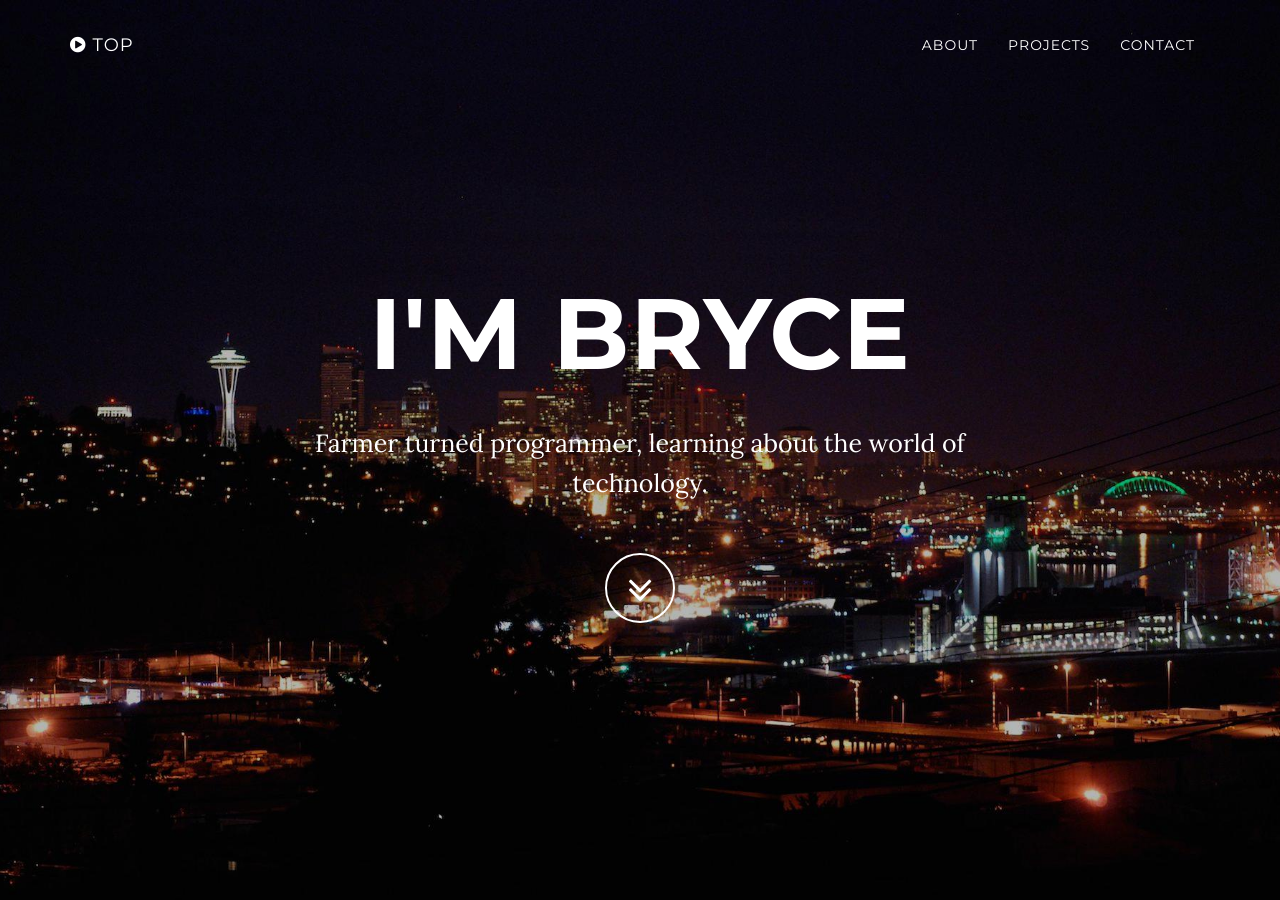
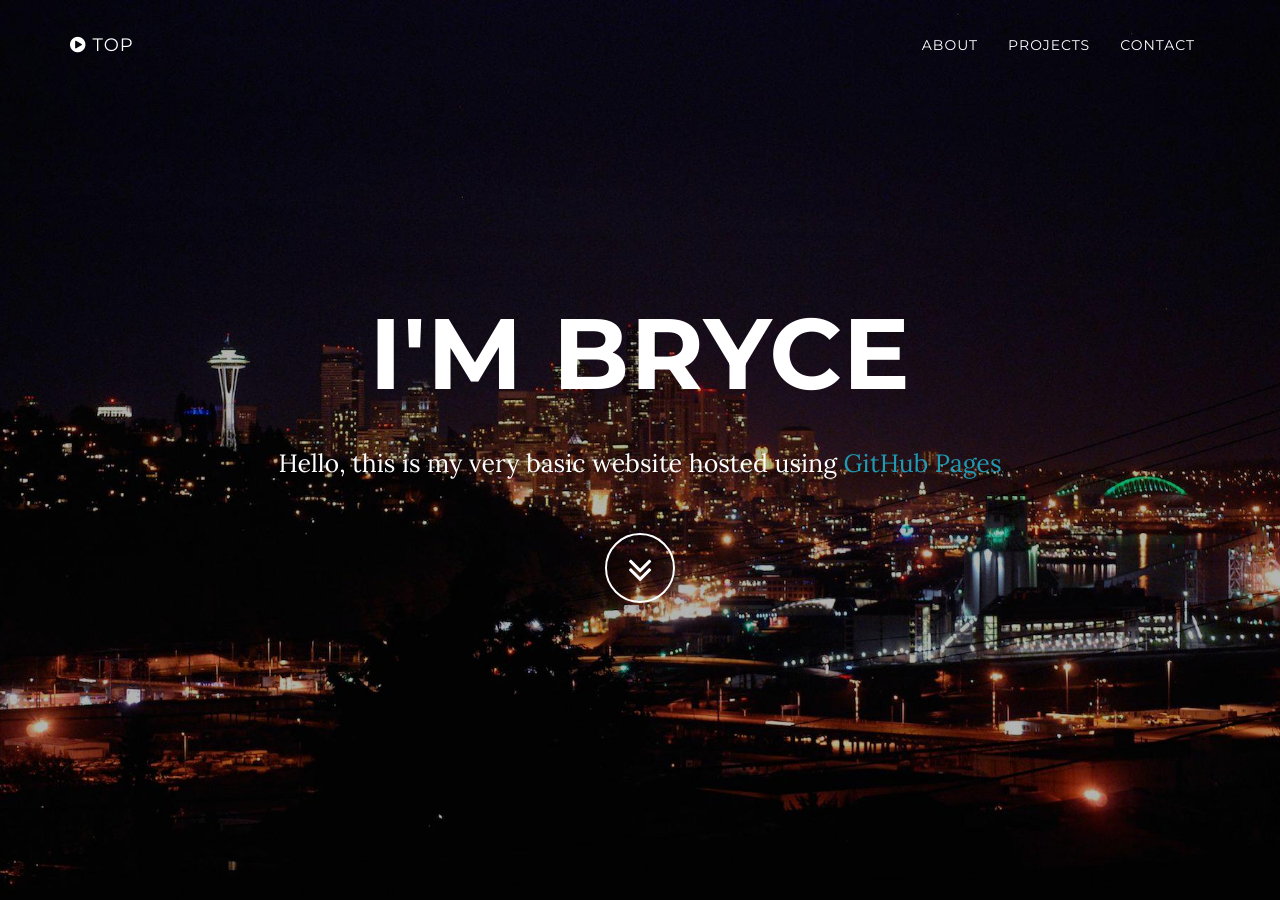
Before and after one commit to bhanderson/imbryce.com, a Jekyll site: the page index.html, which Jekyll copies as it is, in a window 1280 px wide and 900 px high. Built offline with Jekyll 4.4.1, drawn with Linux system fonts in a browser that asks for light colours; some of the changed text lies outside the part shown.

Commit message:
updating

```diff
--- a/index.html
+++ b/index.html
@@ -75,8 +75,8 @@
                 <div class="row">
                     <div class="col-md-8 col-md-offset-2">
                         <h1 class="brand-heading">I'm Bryce</h1>
-					<p class="intro-text">Farmer turned programmer, learning
-					about the world of technology.<br></p>
+                        <p class="intro-text">Hello, this is my very basic website
+                        hosted using <a href="pages.github.com">GitHub Pages</a><br></p>
                         <a href="#about" class="btn btn-circle page-scroll">
                             <i class="fa fa-angle-double-down animated"></i>
                         </a>
```
Also changed, not shown: other parts of index.html (+7 -5 lines). Lines whose indentation alone changed are shown as unchanged.
